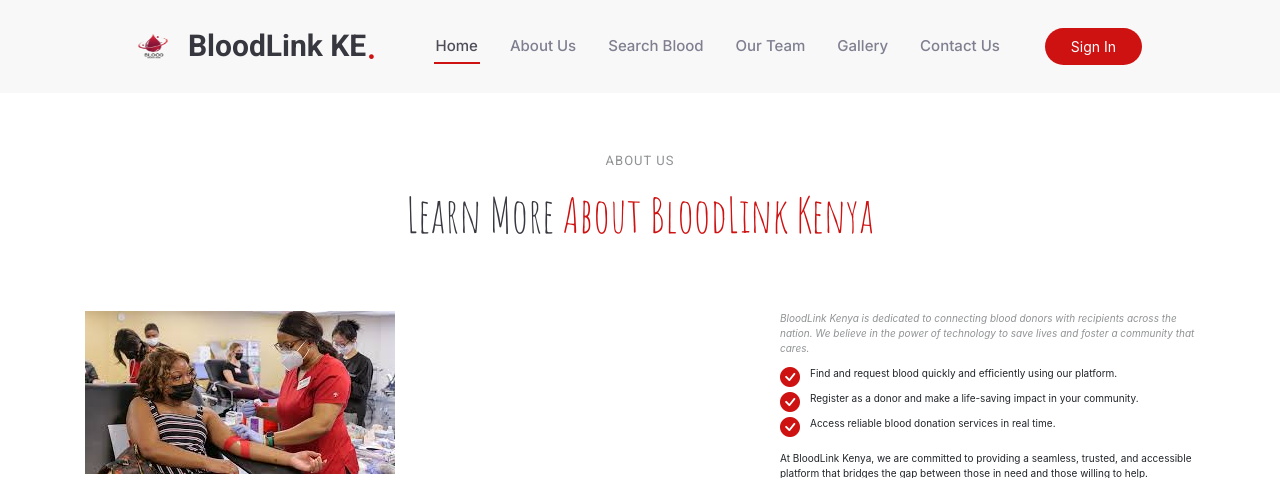
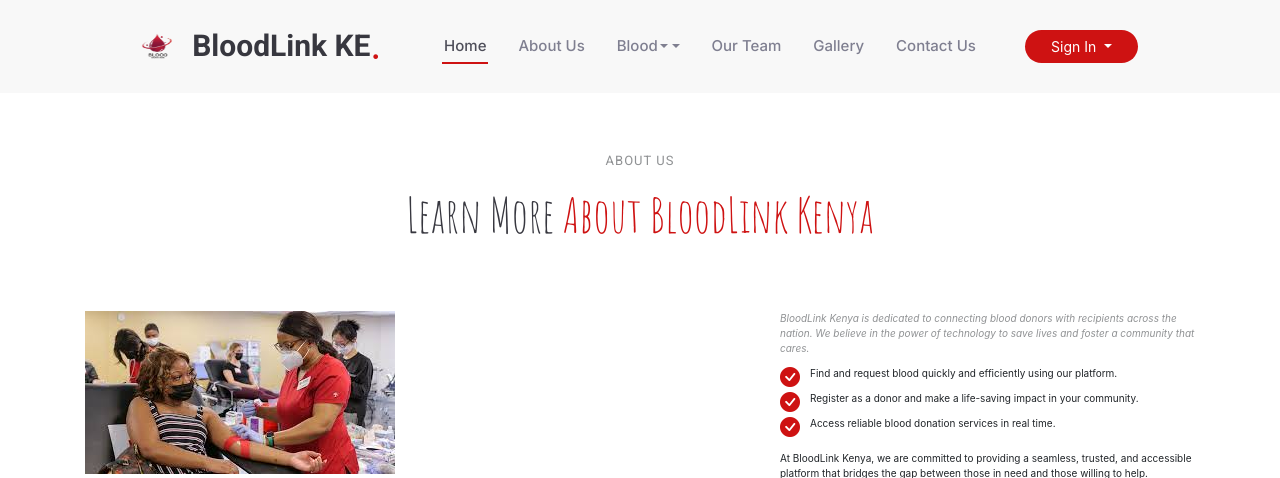
Before and after one commit to MartinOtieno/eMobilis_final_project, a Django app: page /about/ in a window 1280 px wide. Shown: the top 478 px of the page. Run offline with Django 5.2, Linux system fonts and the light colour scheme; some libraries are stand-ins or nearby versions.

Commit message:
changes on urls

```diff
--- a/blood/views.py
+++ b/blood/views.py
@@ -127,7 +127,7 @@ def upload_image(request):
         return render(request, 'donate.html', {'file_url':file_url})
     return render(request, "donate.html")
 
-@login_required(login_url='accounts:login')
+# @login_required
 def search_blood_donations(request):
     blood_type_query = request.GET.get('blood_type')  # Get selected blood type
     location_query = request.GET.get('location')      # Get selected location
@@ -148,7 +148,7 @@ def search_blood_donations(request):
         'kenyan_counties': BloodDonation.KENYAN_COUNTIES,
     })
 
-@login_required(login_url='accounts:login')
+@login_required
 def book_donor(request, donor_id):
     # Get the donor object based on the ID
     donation = BloodDonation.objects.get(id=donor_id)
--- a/templates/header.html
+++ b/templates/header.html
@@ -16,14 +16,15 @@
             <ul>
                 <li><a href="{% url 'index_page' %}" class="active">Home</a></li>
                 <li><a href="{% url 'about_page' %}">About Us</a></li>
-                {% comment %} <li class="dropdown">
+                <li class="dropdown">
                     <a href="#" class="dropdown-toggle" data-toggle="dropdown">Blood <span class="caret"></span></a>
                     <ul class="dropdown-menu">
+                        <li><a href="{% url 'search_blood_donations' %}">Search Blood</a></li>
                         <li><a href="{% url 'donate_page' %}">Become a Donor</a></li>
-                        <li><a href="{% url 'search_blood_donations' %}">Search Blood</a></li>
+
                     </ul>
-                </li> {% endcomment %}
-                <li><a href="{% url 'search_blood_donations' %}">Search Blood</a></li>
+                </li>
+                {% comment %} <li><a href="{% url 'search_blood_donations' %}">Search Blood</a></li> {% endcomment %}
                 <li><a href="{% url 'team_page' %}">Our Team</a></li>
                 <li><a href="{% url 'gallery_page' %}">Gallery</a></li>
                 <li><a href="{% url 'contact_page' %}">Contact Us</a></li>
@@ -37,7 +38,16 @@
         <!-- Call-to-Action Button -->
         {% comment %} <a class="btn-getstarted" href="#">Donate Blood</a> {% endcomment %}
         <div class="accounts d-flex">
-            <a href="{% url 'login' %}" class="btn-getstarted" style="margin-right:10px">Sign In</a>
+            <div class="dropdown">
+                <a href="#" class="btn-getstarted dropdown-toggle" style="margin-right:10px" id="dropdownMenuLink" data-bs-toggle="dropdown" aria-expanded="false">
+                  Sign In
+                </a>
+                <ul class="dropdown-menu" aria-labelledby="dropdownMenuLink">
+                  <li><a class="dropdown-item" href="{% url 'login' %}">Donor</a></li>
+                  <li><a class="dropdown-item" href="http://127.0.0.1:8000/admin/login/?next=/admin/">Admin</a></li>
+
+                </ul>
+              </div>
             {% comment %} <a href="{% url 'accounts:register' %}" class="btn-getstarted">Sign Up</a> {% endcomment %}
         </div>
 
```
Also changed, not shown: media/uploads/donation_images/person.jpg (added), media/uploads/donation_images/person1.png (added), static/assets/img/images/person1.jpg (added), static/assets/img/images/person4.jpg (added), static/assets/img/images/person6.jpg (added), static/assets/img/images/person7.jpg (added).
